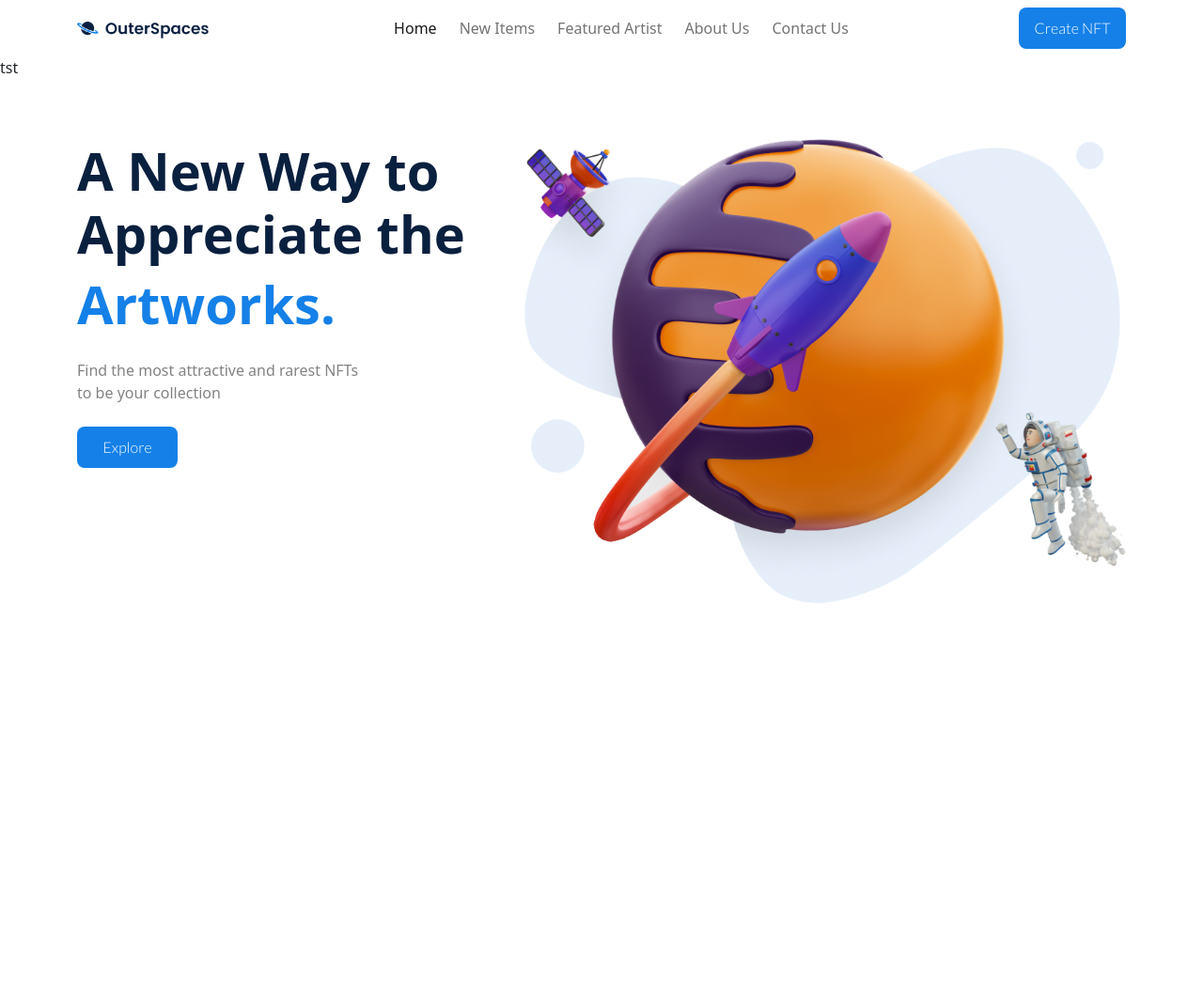
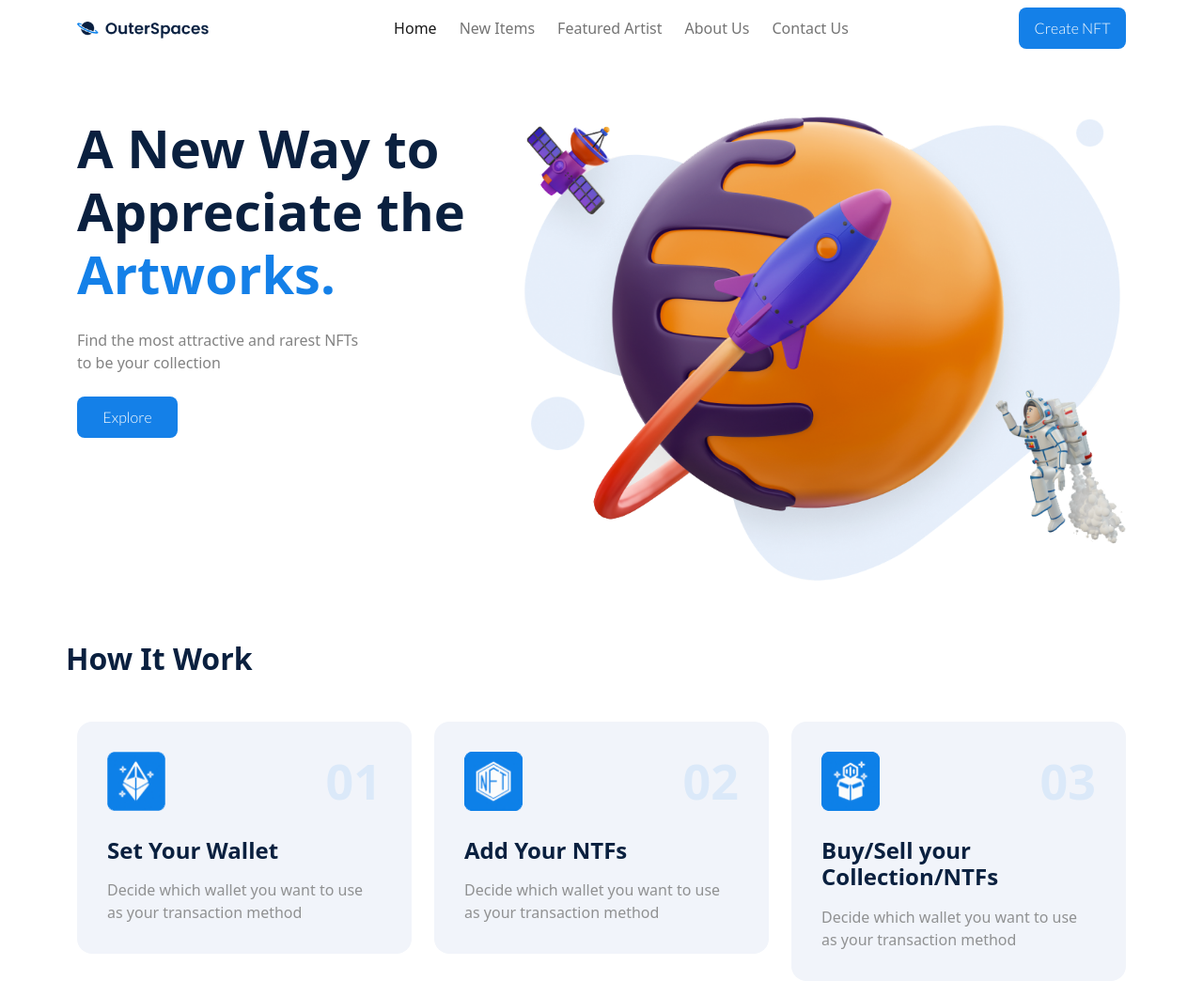
Before and after one commit to devslotcy/modernkariyer, a PHP site: page / in a window 1280 px wide. Shown: the whole page at 94% size. Before the commit the page ends 642 px from the top, so only its background shows below. Run offline with PHP 8.4, Linux system fonts and the light colour scheme.

Commit message:
11 mart
how it work
section'ı yapıldı

```diff
--- /dev/null
+++ b/assets/css/reset.css
@@ -0,0 +1,40 @@
+*, *::before, *::after {
+    box-sizing: border-box;
+}
+
+* {
+    margin: 0;
+    padding: 0;
+    border: 0;
+    font-weight: inherit;
+    font-size: inherit;
+    color: inherit;
+    -moz-osx-font-smoothing: grayscale
+}
+
+*:focus {
+    outline: none
+}
+
+h1,h2,h3,h4,h5,h6,p,span,label {
+    margin-bottom: 0 !important;
+    margin-top: 0 !important;
+    padding-bottom: 0 !important;
+    padding-top: 0 !important;
+    padding: 0 !important;
+    margin: 0 !important;
+}
+
+dl, ol, ul {
+    margin-top: 0;
+    margin-bottom: 0
+}
+
+ol, ul {
+    padding-left: 0
+}
+
+p {
+    margin-top: 0 !important;
+    margin-bottom: 0 !important;
+}
--- a/assets/css/style.css
+++ b/assets/css/style.css
@@ -1,5 +1,6 @@
 /*Google font lato*/
 @import url('https://fonts.googleapis.com/css2?family=Lato:wght@100;300;400;700;900&family=Nunito:wght@200;400;500;600;700&display=swap');
+@import "reset.css";
 body{font-family: 'Lato';}
 .head_logo {
     width: 140px;
@@ -44,3 +45,37 @@ body{font-family: 'Lato';}
     color: #838383;
     width: 70%;
 }
+
+.section-title {
+    color: #0A203F;
+    font-weight: 700;
+    font-size: 32px;
+}
+.section-title-sm {
+    color: #0A203F;
+    font-weight: 700;
+    font-size: 24px;
+}
+
+.section-box {
+    background: #F1F4FA;
+    width: 100%;
+    min-height: 213px;
+    height: auto;
+    border-radius: 1rem;
+    padding: 2rem;
+}
+
+.box_icon {
+    width: 62px;
+    height: auto;
+}
+.box_number {
+    font-size: 52px;
+    font-weight: 800;
+    color: #DBE9F9;
+}
+.mb-175{margin-bottom: 1.75rem !important;}
+.section-title-descriptipn {
+    color: #909192;
+}
--- a/index.php
+++ b/index.php
@@ -45,7 +45,7 @@
     </nav>
 </head>
 <body>
-tst
+
     <section class="home">
         <div class="container">
             <div class="row home_padding">
@@ -69,6 +69,49 @@ tst
         </div>
     </section>
 
+    <section class="how_it_work">
+        <div class="container">
+            <div class="row">
+                <h2 class="section-title mb-5">How It Work</h2>
+                <div class="col-lg-4 col-md-4 col-12">
+                    <div class="section-box">
+                        <div class="d-flex justify-content-between mb-175">
+                            <img class="box_icon" src="./assets/images/icon-sm1.png">
+                            <h2 class="box_number">01</h2>
+                        </div>
+                        <div class="box_content">
+                            <h2 class="section-title-sm mb-3">Set Your Wallet</h2>
+                            <p class="section-title-descriptipn">Decide which wallet you want to use as your transaction method</p>
+                        </div>
+                    </div>
+                </div>
+                <div class="col-lg-4 col-md-4 col-12">
+                    <div class="section-box">
+                        <div class="d-flex justify-content-between mb-175">
+                            <img class="box_icon" src="./assets/images/icon-sm2.png">
+                            <h2 class="box_number">02</h2>
+                        </div>
+                        <div class="box_content">
+                            <h2 class="section-title-sm mb-3">Add Your NTFs</h2>
+                            <p class="section-title-descriptipn">Decide which wallet you want to use as your transaction method</p>
+                        </div>
+                    </div>
+                </div>
+                <div class="col-lg-4 col-md-4 col-12">
+                    <div class="section-box">
+                        <div class="d-flex justify-content-between mb-175">
+                            <img class="box_icon" src="./assets/images/icon-sm3.png">
+                            <h2 class="box_number">03</h2>
+                        </div>
+                        <div class="box_content">
+                            <h2 class="section-title-sm mb-3">Buy/Sell your Collection/NTFs</h2>
+                            <p class="section-title-descriptipn">Decide which wallet you want to use as your transaction method</p>
+                        </div>
+                    </div>
+                </div>
+            </div>
+        </div>
+    </section>
 
 
 
```
